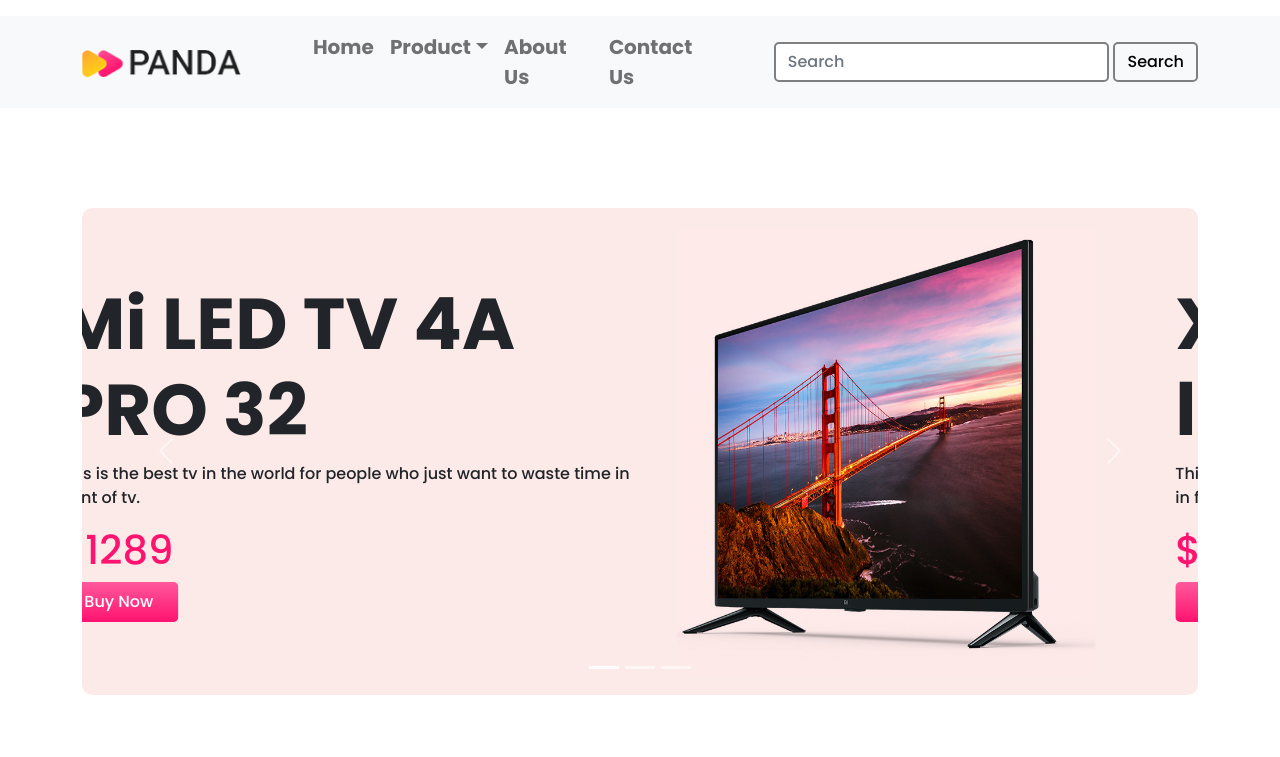
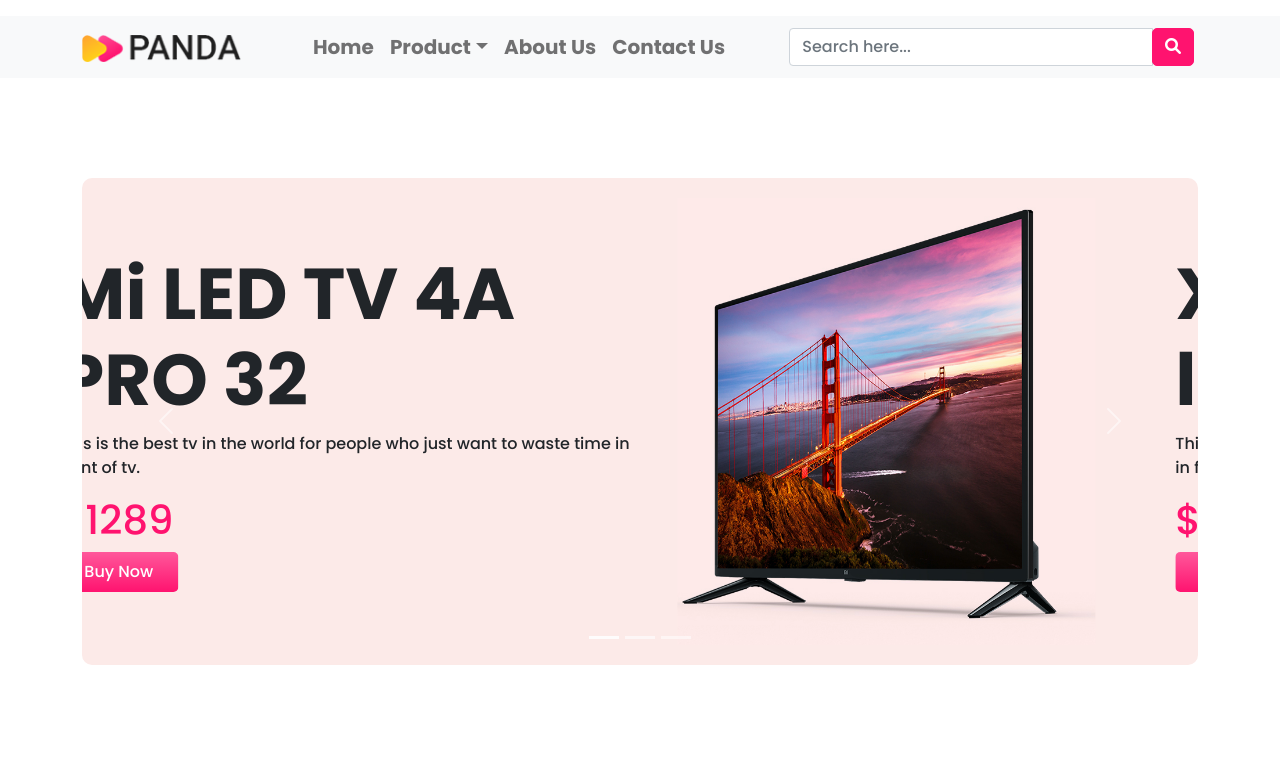
Before and after one commit to mgamamunbd/panda, a plain HTML site: page index.html in a window 1280 px wide. Shown: the top 757 px of the page. Drawn offline with nearby package versions, Linux system fonts and the light colour scheme.

Commit message:
Change something

```diff
--- a/index.html
+++ b/index.html
@@ -12,6 +12,13 @@
       integrity="sha384-1BmE4kWBq78iYhFldvKuhfTAU6auU8tT94WrHftjDbrCEXSU1oBoqyl2QvZ6jIW3"
       crossorigin="anonymous"
     />
+
+    <!-- Search-Button link -->
+    <link
+      rel="stylesheet"
+      href="https://cdnjs.cloudflare.com/ajax/libs/font-awesome/6.0.0-beta3/css/all.min.css"
+    />
+
     <link rel="stylesheet" href="style.css" />
     <link rel="shortcut icon" href="images/favicon.png" type="image/x-icon" />
     <title>PANDA</title>
@@ -72,7 +79,7 @@
                 <a class="nav-link" href="#">Contact Us</a>
               </li>
             </ul>
-            <form class="d-flex">
+            <!-- <form class="d-flex">
               <input
                 class="form-control me-1"
                 type="search"
@@ -80,7 +87,21 @@
                 aria-label="Search"
               />
               <button class="btn" type="submit">Search</button>
-            </form>
+            </form> -->
+            <!-- New -->
+            <div class="input-group search-button">
+              <input
+                type="text"
+                class="form-control"
+                placeholder="Search here..."
+              />
+              <div class="input-group-append">
+                <button class="btn" type="button">
+                  <i class="fa fa-search"></i>
+                </button>
+              </div>
+            </div>
+            <!-- New -->
           </div>
         </div>
       </nav>
--- a/style.css
+++ b/style.css
@@ -76,29 +76,24 @@
   border-top: none;
   align-self: flex-end;
 }
-
+/* search-Button start from here */
 .btn {
-  border: 2px solid gray;
+  border: 1px solid rgb(175, 32, 32);
   border-radius: 5px;
-  color: black;
+  color: gray;
 }
-.btn:hover {
-  border: 2px solid #ff136f;
+.search-button {
+  width: 43%;
+  margin: 0 auto;
+}
+.btn,
+.search-button:hover {
+  border: 1px solid #ff136f;
   border-radius: 5px;
   background-color: #ff136f;
   color: white;
 }
-.form-control {
-  border: 2px solid gray;
-  border-radius: 5px;
-  background-color: white;
-  color: black;
-}
-.form-control:hover {
-  border: 2px solid #ff136f;
-  border-radius: 5px;
-}
-
+/* Search-Button end here */
 #subscribe {
   height: 300px;
 }
```
